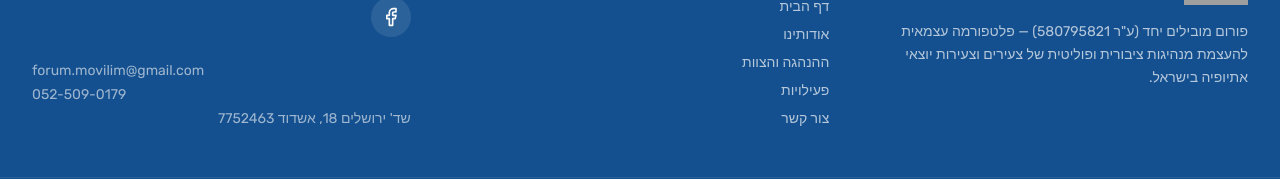
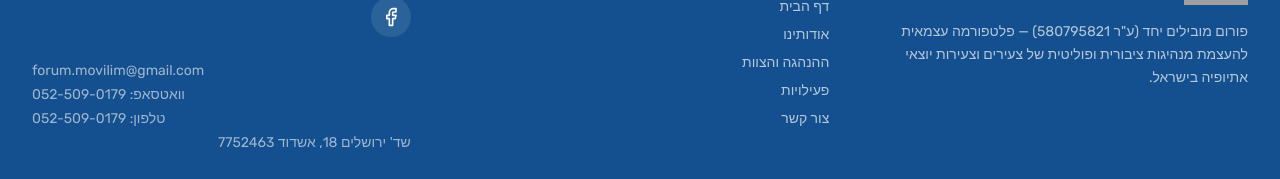
Before and after one commit to Yakiraphael/movilim-yahad, a React (Vite) app: page / in a window 1280 px wide. Shown: the part 8472-8651 px from the top of the page. Built offline with nearby package versions, Linux system fonts and the light colour scheme; no server answers; grey boxes are pictures that could not be loaded.

Commit message:
File changes

```diff
--- a/src/components/layout/Footer.jsx
+++ b/src/components/layout/Footer.jsx
@@ -69,7 +69,8 @@ export default function Footer() {
             </div>
             <div className="mt-6 text-sm text-primary-foreground/60 space-y-1">
               <a href={`mailto:${EMAIL}`} className="block hover:text-secondary transition-colors" dir="ltr">{EMAIL}</a>
-              <a href={WHATSAPP_HREF} className="block hover:text-secondary transition-colors" dir="ltr">{PHONE}</a>
+              <a href={WHATSAPP_HREF} className="block hover:text-secondary transition-colors" dir="ltr">וואטסאפ: {PHONE}</a>
+              <a href={`tel:${PHONE.replace(/-/g, "")}`} className="block hover:text-secondary transition-colors" dir="ltr">טלפון: {PHONE}</a>
               <p className="mt-1">שד' ירושלים 18, אשדוד 7752463</p>
             </div>
           </div>
```
